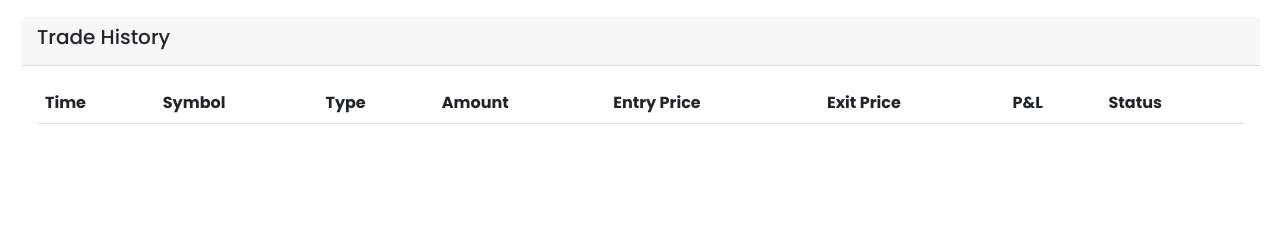
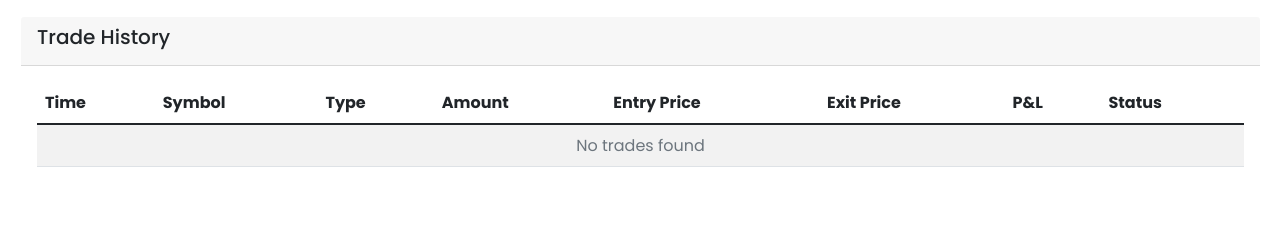
Before and after one commit to DANIEL-EKWERE/aitradelink, a Django app: page /broker/trading-dashboard/ in a window 1280 px wide. Shown: the part 926-1175 px from the top of the page. Before the commit the page ends 1050 px from the top, so only its background shows below. Run offline with Django 5.2, Linux system fonts and the light colour scheme; a user stored in the database is signed in; data comes from the database, SQL or seed files in the repository; both versions use the stored data as it was after the commit; data that the repository does not hold is empty; some libraries are stand-ins or nearby versions; some web fonts are replaced.

Commit message:
trading functionality 1

```diff
--- a/broker/models.py
+++ b/broker/models.py
@@ -224,7 +224,7 @@ class Trade(models.Model):
         """Calculate profit/loss based on current price"""
         if self.current_price and self.status == 'EXECUTED':
             if self.trade_type == 'BUY':
-                self.profit_loss = (self.current_price - self.entry_price) * self.amount
+                self.profit_loss = (Decimal(str(self.current_price)) - self.entry_price) * self.amount
             else:  # SELL
                 self.profit_loss = (self.entry_price - self.current_price) * self.amount
             self.save()
--- a/broker/views.py
+++ b/broker/views.py
@@ -9,7 +9,7 @@ from django.shortcuts import render
 from django.contrib.auth import logout,login, authenticate
 from django.shortcuts import render, redirect
 from django.contrib import messages
-
+from django.utils import timezone
 from django.core.mail import EmailMessage, EmailMultiAlternatives
 from django.template.loader import render_to_string
 from django.utils.html import strip_tags
--- a/templates/trading_dashboard.html
+++ b/templates/trading_dashboard.html
@@ -425,7 +425,7 @@
             return;
         }
 
-        $.get('/get-trade-markers/')
+        $.get('/broker/get-trade-markers/')
             .done(function(response) {
                 if (response.markers && tradingViewWidget) {
                     tradingViewWidget.onChartReady(function() {
@@ -518,7 +518,7 @@
         }
 
         $.ajax({
-            url: '/close-trade/' + tradeId + '/',
+            url: '/broker/close-trade/' + tradeId + '/',
             method: 'POST',
             success: function(response) {
                 if (response.success) {
@@ -553,7 +553,7 @@
         }
 
         $.ajax({
-            url: '/save-trade-marker/',
+            url: '/broker/save-trade-marker/',
             method: 'POST',
             contentType: 'application/json',
             data: JSON.stringify({trade_id: trade.id}),
@@ -601,7 +601,7 @@
     function loadActiveTrades() {
         if (typeof $ === 'undefined') return;
 
-        $.get('/active-trades/')
+        $.get('/broker/active-trades/')
             .done(function(response) {
                 const container = document.getElementById('activeTradesList');
                 if (!container) return;
@@ -644,7 +644,7 @@
     function loadTradeHistory() {
         if (typeof $ === 'undefined') return;
 
-        $.get('/trade-history/')
+        $.get('/broker/trade-history/')
             .done(function(response) {
                 const tbody = document.querySelector('#tradeHistoryTable tbody');
                 if (!tbody) return;
```
Also changed, not shown: db.sqlite3.
